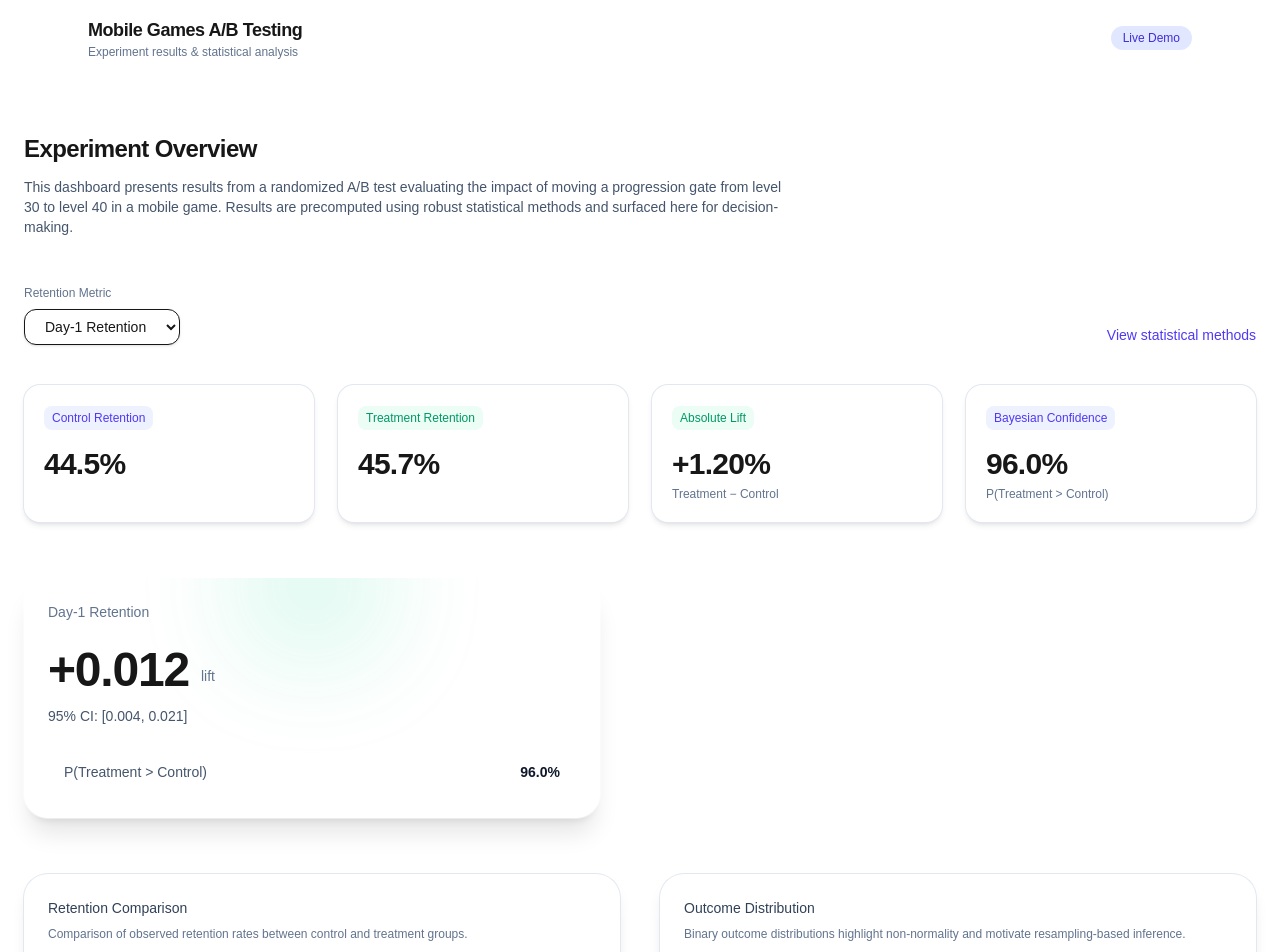
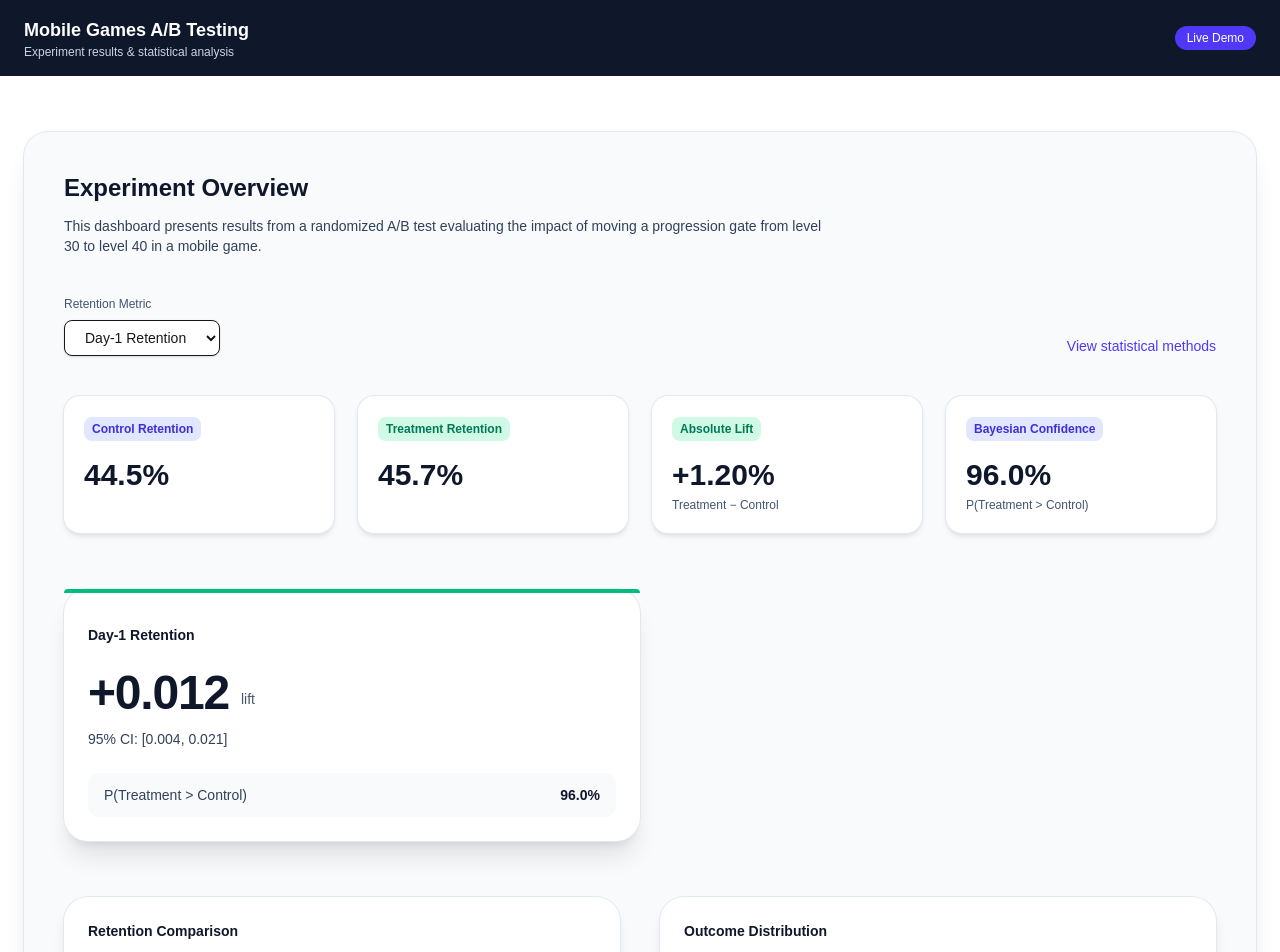
Before and after one commit to pankrulez/Mobile-Games-AB-Testing, a Next.js app in the folder web/: page / in a window 1280 px wide. Shown: the top 952 px of the page. Built offline with nearby package versions, Linux system fonts and the light colour scheme.

Commit message:
fix: text visibility and card background color issue

```diff
--- a/web/app/layout.tsx
+++ b/web/app/layout.tsx
@@ -2,7 +2,7 @@ import "./globals.css";
 
 export const metadata = {
   title: "Mobile Games A/B Testing",
-  description: "Modern analytics dashboard for A/B testing results"
+  description: "Experiment results & statistical analysis"
 };
 
 export default function RootLayout({
@@ -12,7 +12,7 @@ export default function RootLayout({
 }) {
   return (
     <html lang="en">
-      <body className="min-h-screen bg-gradient-to-br from-slate-100 via-slate-50 to-indigo-50 text-slate-900 antialiased">
+      <body className="min-h-screen bg-slate-200 text-slate-900 antialiased">
         {children}
       </body>
     </html>
--- a/web/app/page.tsx
+++ b/web/app/page.tsx
@@ -5,10 +5,9 @@ import { motion } from "framer-motion";
 import Image from "next/image";
 
 import Header from "@/components/Header";
-import AnimatedCard from "@/components/AnimatedCard";
 import MetricCard from "@/components/MetricCard";
+import KpiCard from "@/components/KpiCard";
 import MethodsModal from "@/components/MethodsModal";
-import KpiCard from "@/components/KpiCard";
 import DiffBarChart from "@/components/DiffBarChart";
 
 import results from "@/data/results.json";
@@ -28,30 +27,31 @@ export default function Home() {
       <motion.main
         initial={{ opacity: 0 }}
         animate={{ opacity: 1 }}
-        transition={{ duration: 0.4 }}
+        transition={{ duration: 0.3 }}
         className="mx-auto max-w-7xl px-6 py-14"
       >
-        {/* ───────────────── Intro ───────────────── */}
-        <section className="mb-12 max-w-3xl">
-          <h2 className="text-2xl font-semibold tracking-tight">
+        {/* Light content canvas */}
+        <div className="rounded-3xl bg-slate-50 p-10 shadow-xl ring-1 ring-slate-200">
+          {/* Overview */}
+          <section className="mb-10 max-w-3xl">
+            <h2 className="text-2xl font-semibold text-slate-900">
               Experiment Overview
             </h2>
-          <p className="mt-3 text-sm text-slate-600">
-            This dashboard presents results from a randomized A/B test evaluating
-            the impact of moving a progression gate from level 30 to level 40 in a
-            mobile game. Results are precomputed using robust statistical methods
-            and surfaced here for decision-making.
+            <p className="mt-3 text-sm text-slate-700">
+              This dashboard presents results from a randomized A/B test
+              evaluating the impact of moving a progression gate from level 30 to
+              level 40 in a mobile game.
             </p>
           </section>
 
-        {/* ───────────── Controls ───────────── */}
-        <section className="mb-10 flex items-end justify-between gap-6">
+          {/* Controls */}
+          <section className="mb-10 flex items-end justify-between">
             <div>
-            <label className="block text-xs font-medium text-slate-500">
+              <label className="block text-xs font-medium text-slate-600">
                 Retention Metric
               </label>
               <select
-              className="mt-2 rounded-xl border bg-white px-4 py-2 text-sm shadow-sm"
+                className="mt-2 rounded-lg border bg-white px-4 py-2 text-sm shadow-sm"
                 value={metricKey}
                 onChange={(e) =>
                   setMetricKey(
@@ -72,7 +72,7 @@ export default function Home() {
             </button>
           </section>
 
-        {/* ───────────── KPI STRIP ───────────── */}
+          {/* KPIs */}
           <section className="mb-14 grid grid-cols-1 gap-6 sm:grid-cols-2 lg:grid-cols-4">
             <KpiCard
               label="Control Retention"
@@ -98,69 +98,44 @@ export default function Home() {
             />
           </section>
 
-        {/* ───────────── PRIMARY METRIC CARD ───────────── */}
+          {/* Metric card */}
           <section className="mb-14 max-w-xl">
-          <AnimatedCard>
             <MetricCard
               title={metric.metric}
               effect={metric.effect_size}
               ci={metric.ci}
               prob={metric.bayesian_prob}
             />
-          </AnimatedCard>
           </section>
 
-        {/* ───────────── CHARTS SECTION ───────────── */}
+          {/* Charts */}
           <section className="grid grid-cols-1 gap-10 lg:grid-cols-2">
-          {/* Bar comparison */}
-          <AnimatedCard>
             <div className="rounded-3xl bg-white p-6 shadow-lg ring-1 ring-slate-200">
-              <h3 className="mb-2 text-sm font-medium text-slate-700">
+              <h3 className="mb-2 text-sm font-semibold text-slate-900">
                 Retention Comparison
               </h3>
-              <p className="mb-4 text-xs text-slate-500">
-                Comparison of observed retention rates between control and
-                treatment groups.
-              </p>
               <DiffBarChart
                 control={metric.control_rate}
                 treatment={metric.treatment_rate}
               />
             </div>
-          </AnimatedCard>
 
-          {/* Distribution */}
-          <AnimatedCard>
             <div className="rounded-3xl bg-white p-6 shadow-lg ring-1 ring-slate-200">
-              <h3 className="mb-2 text-sm font-medium text-slate-700">
+              <h3 className="mb-2 text-sm font-semibold text-slate-900">
                 Outcome Distribution
               </h3>
-              <p className="mb-4 text-xs text-slate-500">
-                Binary outcome distributions highlight non-normality and motivate
-                resampling-based inference.
-              </p>
               <Image
                 src={`/plots/${metricKey}_distribution.png`}
-                alt="Retention distribution"
+                alt="Distribution plot"
                 width={600}
                 height={400}
                 className="mx-auto"
               />
             </div>
-          </AnimatedCard>
           </section>
-
-        {/* ───────────── FOOTNOTE ───────────── */}
-        <section className="mt-16 max-w-3xl text-xs text-slate-500">
-          All statistical analyses (bootstrap confidence intervals, permutation
-          tests, Bayesian inference, power analysis, and peeking simulations) are
-          executed offline and documented in the GitHub repository. This dashboard
-          mirrors production experimentation systems where dashboards serve as
-          presentation layers rather than computation engines.
-        </section>
+        </div>
       </motion.main>
 
-      {/* Methods modal */}
       <MethodsModal
         isOpen={showMethods}
         onClose={() => setShowMethods(false)}
--- a/web/components/Header.tsx
+++ b/web/components/Header.tsx
@@ -1,17 +1,17 @@
 export default function Header() {
   return (
-    <header className="sticky top-0 z-40 border-b border-white/40 bg-white/70 backdrop-blur">
-      <div className="mx-auto max-w-6xl px-6 py-4 flex items-center justify-between">
+    <header className="sticky top-0 z-40 bg-slate-900">
+      <div className="mx-auto max-w-7xl px-6 py-4 flex items-center justify-between">
         <div>
-          <h1 className="text-lg font-semibold tracking-tight">
+          <h1 className="text-lg font-semibold text-white">
             Mobile Games A/B Testing
           </h1>
-          <p className="text-xs text-slate-500">
+          <p className="text-xs text-slate-300">
             Experiment results & statistical analysis
           </p>
         </div>
 
-        <span className="rounded-full bg-indigo-100 px-3 py-1 text-xs font-medium text-indigo-700">
+        <span className="rounded-full bg-indigo-600 px-3 py-1 text-xs font-medium text-white">
           Live Demo
         </span>
       </div>
--- a/web/components/KpiCard.tsx
+++ b/web/components/KpiCard.tsx
@@ -16,9 +16,9 @@ export default function KpiCard({
   accent = "indigo"
 }: KpiCardProps) {
   const accentMap = {
-    indigo: "text-indigo-600 bg-indigo-50",
-    emerald: "text-emerald-600 bg-emerald-50",
-    rose: "text-rose-600 bg-rose-50"
+    indigo: "bg-indigo-100 text-indigo-700",
+    emerald: "bg-emerald-100 text-emerald-700",
+    rose: "bg-rose-100 text-rose-700"
   };
 
   return (
@@ -27,17 +27,17 @@ export default function KpiCard({
       className="rounded-2xl bg-white p-5 shadow-md ring-1 ring-slate-200"
     >
       <div
-        className={`inline-flex rounded-lg px-2 py-1 text-xs font-medium ${accentMap[accent]}`}
+        className={`inline-flex rounded-lg px-2 py-1 text-xs font-semibold ${accentMap[accent]}`}
       >
         {label}
       </div>
 
-      <div className="mt-4 text-3xl font-semibold tracking-tight">
+      <div className="mt-4 text-3xl font-semibold text-slate-900">
         {value}
       </div>
 
       {sub && (
-        <div className="mt-1 text-xs text-slate-500">
+        <div className="mt-1 text-xs text-slate-600">
           {sub}
         </div>
       )}
--- a/web/components/MetricCard.tsx
+++ b/web/components/MetricCard.tsx
@@ -19,42 +19,36 @@ export default function MetricCard({
 
   return (
     <motion.div
-      layout
-      whileHover={{ scale: 1.03 }}
+      whileHover={{ scale: 1.02 }}
       transition={{ type: "spring", stiffness: 260, damping: 22 }}
-      className="relative overflow-hidden rounded-3xl bg-white/70 p-6 shadow-xl ring-1 ring-white/50 backdrop-blur-xl"
+      className="relative rounded-3xl bg-white p-6 shadow-xl ring-1 ring-slate-200"
     >
-      {/* Glow */}
+      {/* Accent strip */}
       <div
-        className={`absolute -top-12 left-1/2 h-28 w-28 -translate-x-1/2 rounded-full blur-3xl opacity-30 ${
-          positive ? "bg-emerald-400" : "bg-rose-400"
+        className={`absolute inset-x-0 top-0 h-1 rounded-t-3xl ${
+          positive ? "bg-emerald-500" : "bg-rose-500"
         }`}
       />
 
-      <h3 className="relative text-sm font-medium text-slate-500">
+      <h3 className="mt-3 text-sm font-semibold text-slate-900">
         {title}
       </h3>
 
-      <div className="relative mt-6 flex items-end gap-3">
-        <motion.span
-          key={effect}
-          initial={{ opacity: 0, y: 10 }}
-          animate={{ opacity: 1, y: 0 }}
-          className="text-5xl font-semibold tracking-tight"
-        >
+      <div className="mt-6 flex items-end gap-3">
+        <span className="text-5xl font-semibold tracking-tight text-slate-900">
           +{effect.toFixed(3)}
-        </motion.span>
-        <span className="mb-2 text-sm text-slate-500">
+        </span>
+        <span className="mb-2 text-sm text-slate-600">
           lift
         </span>
       </div>
 
-      <div className="relative mt-3 text-sm text-slate-600">
+      <div className="mt-3 text-sm text-slate-700">
         95% CI: [{ci[0].toFixed(3)}, {ci[1].toFixed(3)}]
       </div>
 
-      <div className="relative mt-6 flex items-center justify-between rounded-xl bg-white/60 px-4 py-3 text-sm backdrop-blur">
-        <span className="text-slate-600">
+      <div className="mt-6 flex items-center justify-between rounded-xl bg-slate-50 px-4 py-3 text-sm">
+        <span className="text-slate-700">
           P(Treatment &gt; Control)
         </span>
         <span className="font-semibold text-slate-900">
```
Lines whose indentation alone changed are shown as unchanged.
